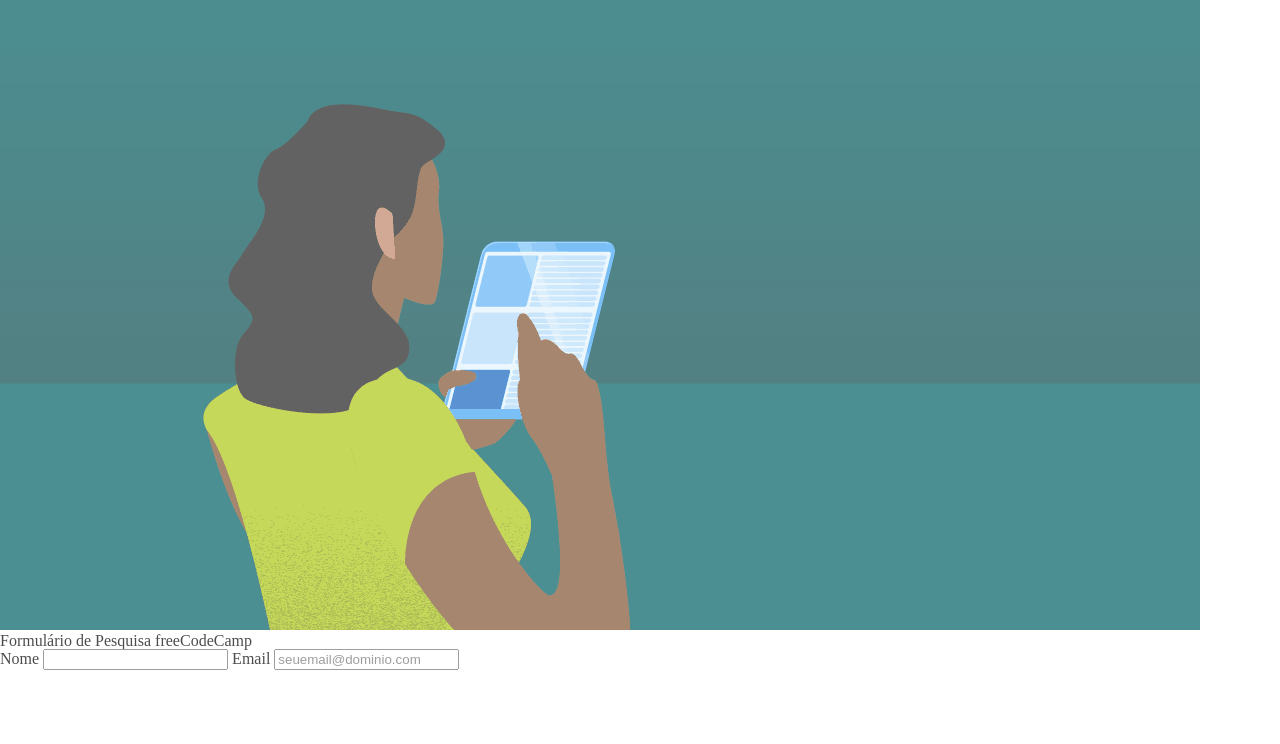
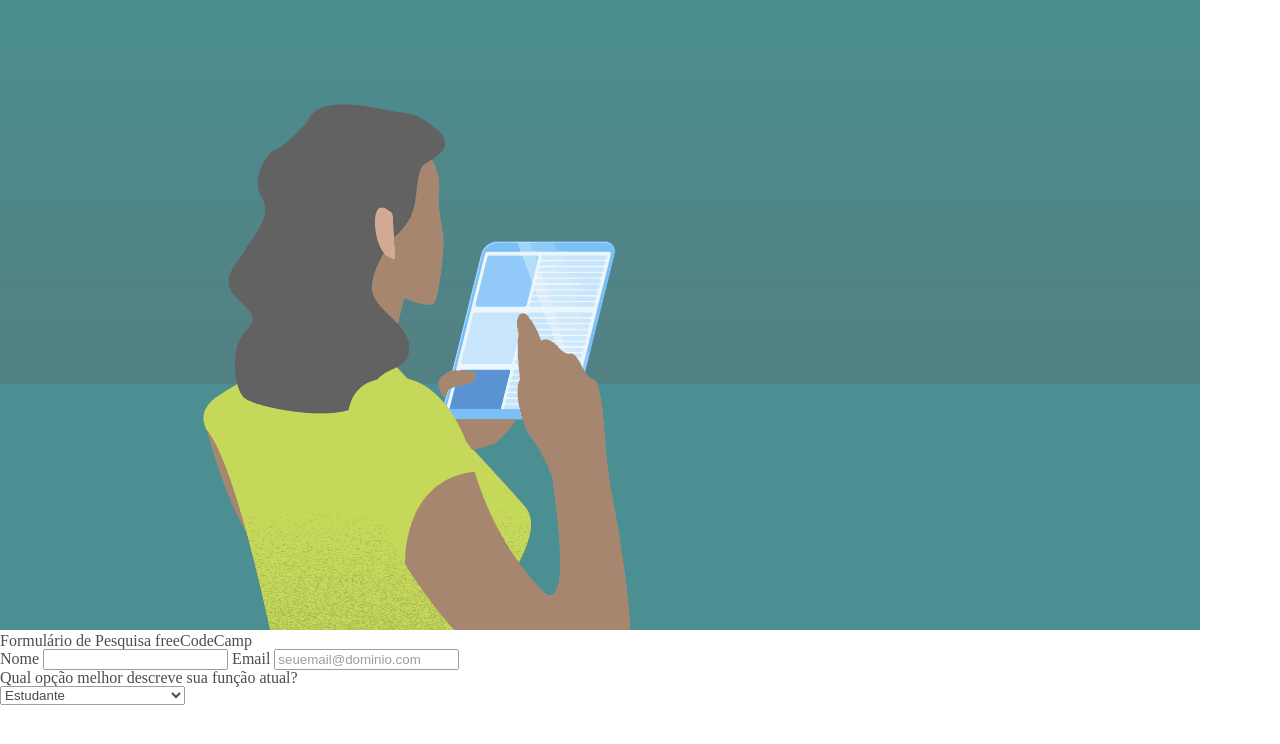
Before and after one commit to joaopaulols/Projeto-6-formulario-pesquisa, a plain HTML site: page index.html in a window 1280 px wide. Drawn offline with Linux system fonts and the light colour scheme.

Commit message:
Update index.html

```diff
--- a/index.html
+++ b/index.html
@@ -20,6 +20,15 @@
 			<input type="text" id="nome" class="padrao" required>
 
 			<label for="email">Email</label>
-			<input type="email" id="email" class="padrao" required placeholder="seuemail@dominio.com" >
+			<input type="email" id="email" class="padrao" required placeholder="seuemail@dominio.com">
+
+			<legend>Qual opção melhor descreve sua função atual?</legend>
+					<select>
+						<option>Estudante</option>
+						<option>Trabalho em tempo integral</option>
+						<option>Aprendiz em tempo integral</option>
+						<option>Prefiro não dizer</option>
+						<option>Outros</option>
+					</select>
 
 		</form>
```
